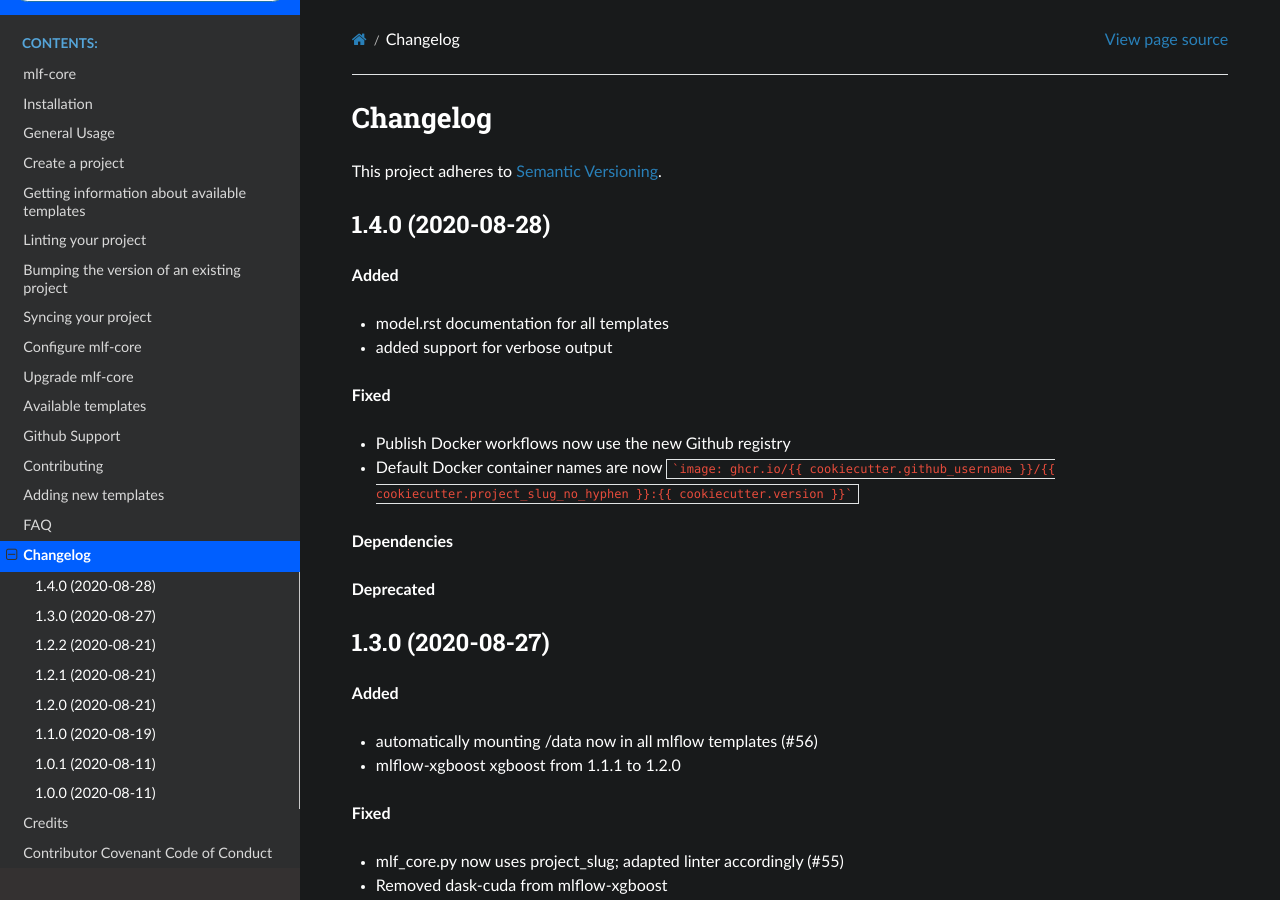
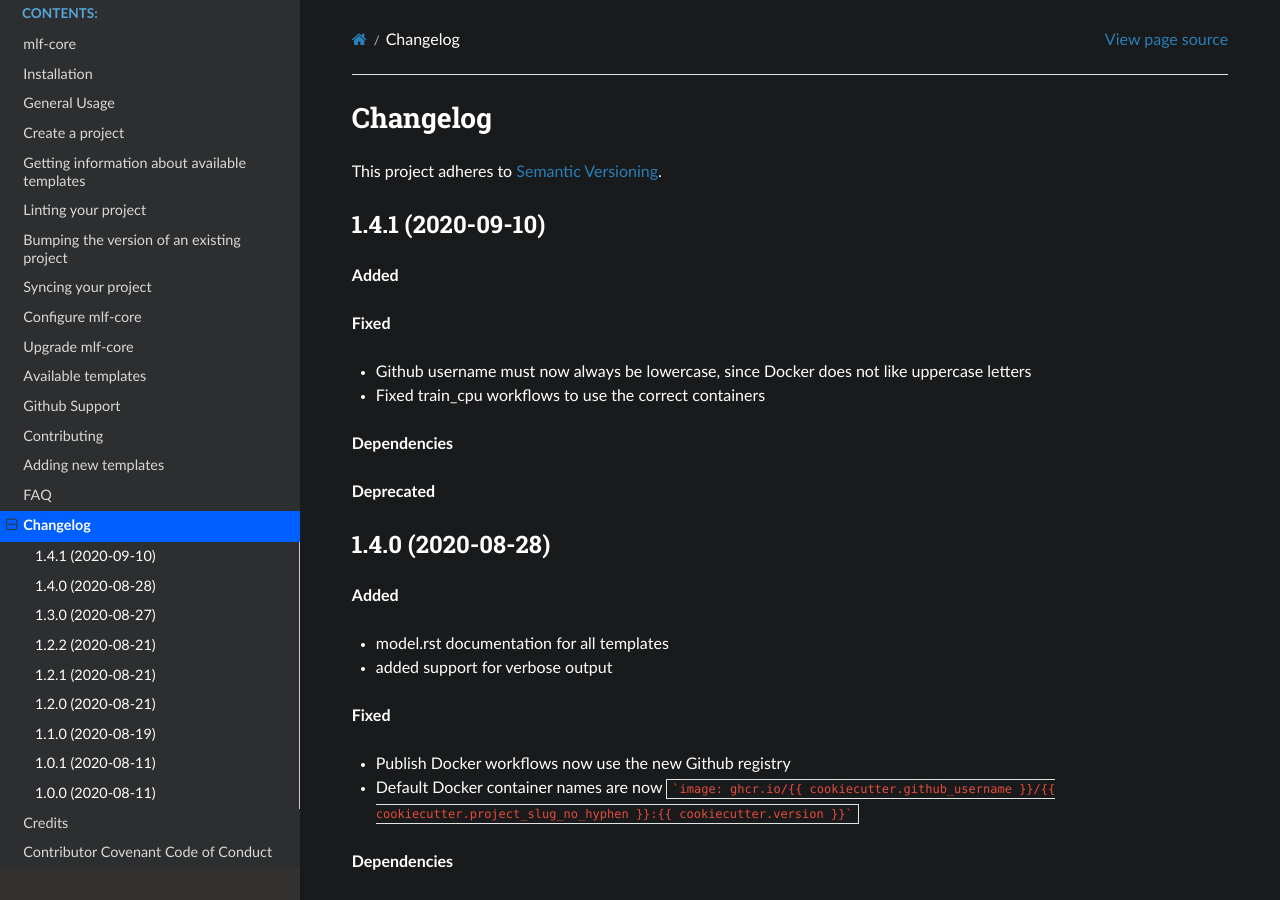
Before and after one commit to mlf-core/mlf-core, a Sphinx documentation site: the page built from docs/changelog.rst, in a window 1280 px wide and 900 px high. Built offline with Sphinx 7.4.7 and the Read the Docs theme 2.0.0, drawn with Linux system fonts in a browser that asks for light colours.

Commit message:
fixed train_cpu workflows and renamed containers correctly
Signed-off-by: Zethson <lukas.heumos@posteo.net>

```diff
--- a/CHANGELOG.rst
+++ b/CHANGELOG.rst
@@ -6,6 +6,19 @@ Changelog
 
 This project adheres to `Semantic Versioning <https://semver.org/>`_.
 
+1.4.1 (2020-09-10)
+------------------
+
+**Added**
+
+**Fixed**
+
+* Github username must now always be lowercase, since Docker does not like uppercase letters
+* Fixed train_cpu workflows to use the correct containers
+
+**Dependencies**
+
+**Deprecated**
 
 1.4.0 (2020-08-28)
 ------------------
--- a/cookietemple.cfg
+++ b/cookietemple.cfg
@@ -1,5 +1,5 @@
 [bumpversion]
-current_version = 1.4.0
+current_version = 1.4.1
 
 [bumpversion_files_whitelisted]
 setup_file = setup.py
--- a/docs/conf.py
+++ b/docs/conf.py
@@ -53,9 +53,9 @@ author = "Lukas Heumos"
 # the built documents.
 #
 # The short X.Y version.
-version = '1.4.0'
+version = '1.4.1'
 # The full version, including alpha/beta/rc tags.
-release = '1.4.0'
+release = '1.4.1'
 
 # The language for content autogenerated by Sphinx. Refer to documentation
 # for a list of supported languages.
--- a/mlf_core/__init__.py
+++ b/mlf_core/__init__.py
@@ -2,4 +2,4 @@
 
 __author__ = """Lukas Heumos"""
 __email__ = 'lukas.heumos@posteo.net'
-__version__ = '1.4.0'
+__version__ = '1.4.1'
--- a/setup.py
+++ b/setup.py
@@ -72,6 +72,6 @@ setup(
     test_suite='tests',
     tests_require=test_requirements,
     url='https://github.com/mlf-core/mlf-core',
-    version='1.4.0',
+    version='1.4.1',
     zip_safe=False,
 )
```
Also changed, not shown: .cookietemple.yml, 5 other files.
